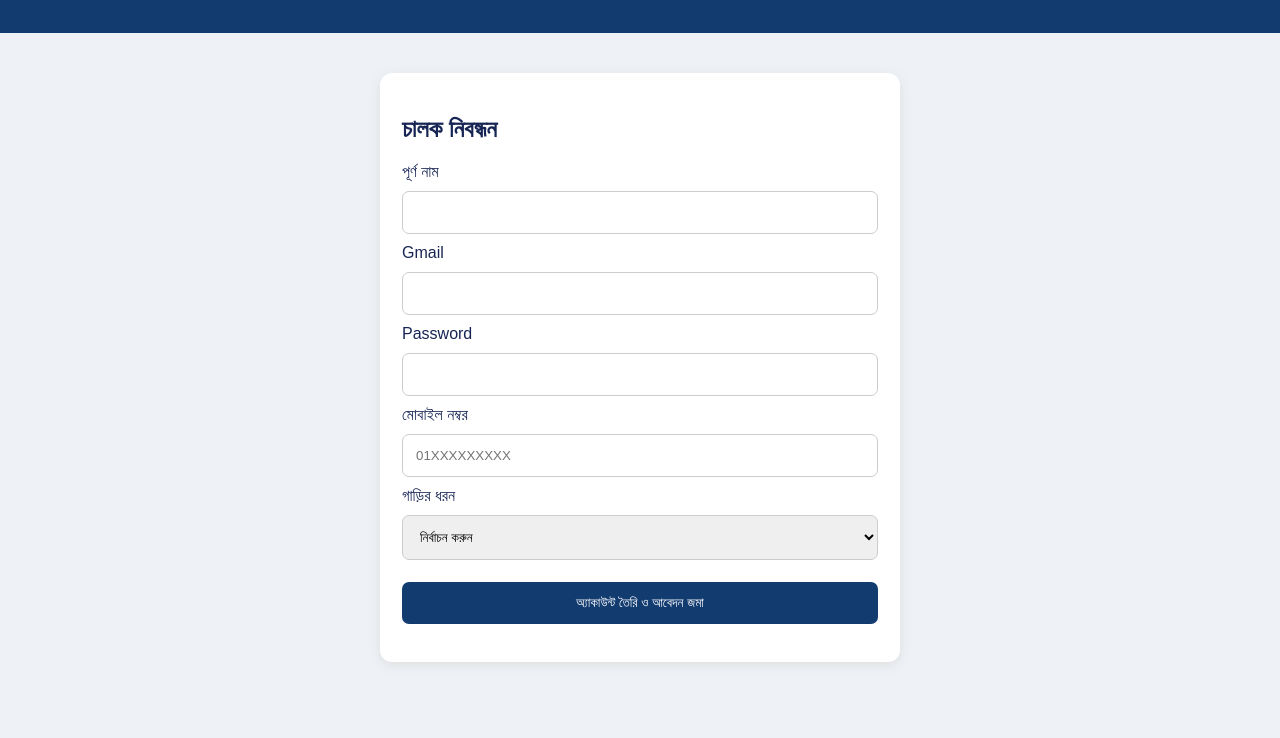
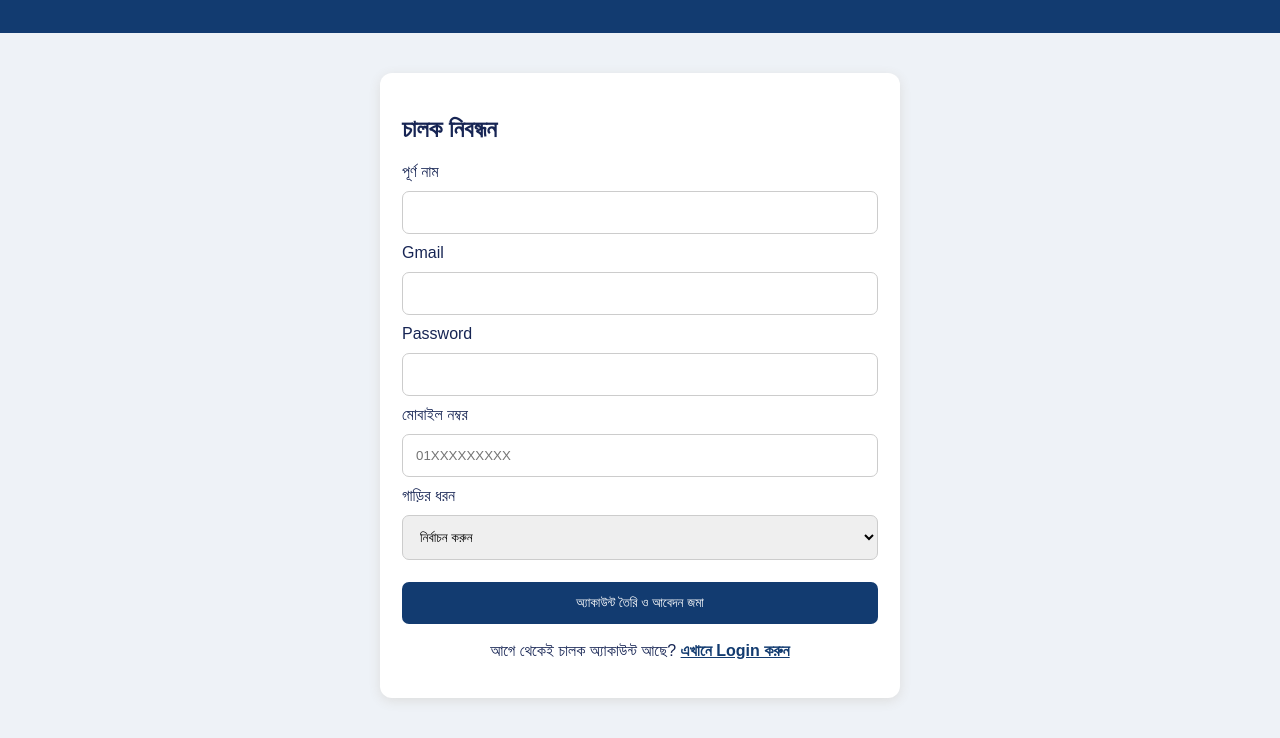
Before and after one commit to lazimhosen718-commits/blazing-way-admin, a plain HTML site: page driver-register.html in a window 1280 px wide. Shown: the part 121-859 px from the top of the page. Before the commit the page ends 823 px from the top, so only its background shows below. Drawn offline with Linux system fonts and the light colour scheme.

Commit message:
Add driver login link to registration page

```diff
--- a/driver-register.html
+++ b/driver-register.html
@@ -47,6 +47,7 @@ button:disabled{opacity:.6}
 
 <button id="submitBtn" type="submit">অ্যাকাউন্ট তৈরি ও আবেদন জমা</button>
 </form>
+<p style="text-align:center;margin-top:18px;">আগে থেকেই চালক অ্যাকাউন্ট আছে? <a href="driver-login.html" style="color:#123b70;font-weight:bold;">এখানে Login করুন</a></p>
 <p id="message"></p>
 </div>
 </main>
```
